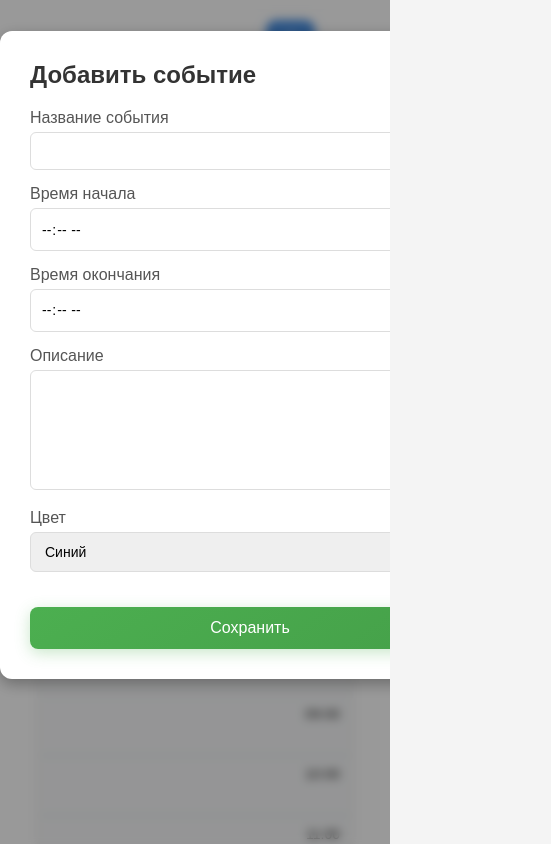
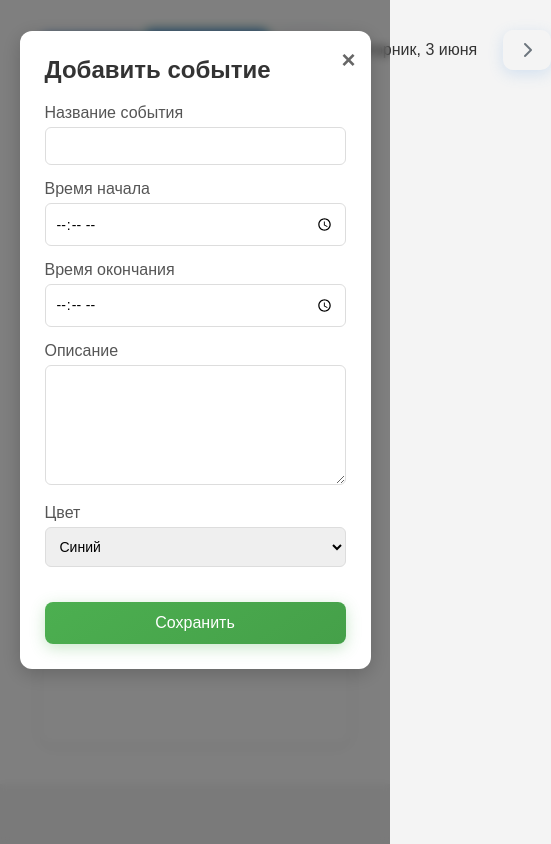
Before and after one commit to anisholak/todolist-js, a plain HTML site: page schedule.html in a window 390 px wide. Both pictures are taken after a click on the button "Добавить событие". Shown: the top 844 px of the page, 551 px wide, since content can reach past the window. Drawn offline with Linux system fonts and the light colour scheme.

Commit message:
Еще попытки исправить скролл времени и таск

```diff
--- a/schedule.css
+++ b/schedule.css
@@ -8,38 +8,42 @@
   --text-color: #333;
   --background-color: #f8f9fa;
   --border-color: #dee2e6;
+  --shadow-color: rgba(0, 0, 0, 0.1);
 }
 
+/* Основной контейнер расписания */
 .schedule-container {
   display: flex;
   margin: 20px;
   background: white;
   border-radius: 12px;
-    box-shadow: 0 2px 10px rgba(0, 0, 0, 0.1);
-    height: calc(100vh - 140px);
+  box-shadow: 0 2px 10px var(--shadow-color);
+  height: calc(100vh - 160px);
   overflow: hidden;
+  position: relative;
 }
 
+/* Колонка с временными слотами */
 .time-slots {
-    width: 100px;
+  width: 80px;
   border-right: 1px solid var(--border-color);
-    overflow-y: auto;
   background: var(--background-color);
-    position: sticky;
-    left: 0;
-    z-index: 10;
+  position: relative;
+  z-index: 2;
+  height: 1440px; /* 24 часа × 60 минут */
 }
 
 .time-slot {
-    height: 60px;
-    padding: 10px;
+  height: 60px; /* 1 час */
+  padding: 10px 5px;
   text-align: right;
   color: var(--text-color);
-    font-size: 14px;
-    border-bottom: 1px solid var(--border-color);
+  font-size: 13px;
   position: relative;
+  box-sizing: border-box;
 }
 
+/* Контейнер для событий */
 .events-container {
   flex: 1;
   overflow-y: auto;
@@ -47,30 +51,42 @@
   background: white;
 }
 
+/* Внутренний контейнер событий (обеспечивает прокрутку) */
+.events-content {
+  position: relative;
+  height: 1440px; /* 24 часа × 60 минут */
+  width: 100%;
+}
+
+/* Стили для событий */
 .event {
   position: absolute;
   left: 10px;
   right: 10px;
-    padding: 10px;
+  padding: 8px 12px;
   border-radius: 6px;
   cursor: pointer;
-    transition: transform 0.2s ease;
   box-sizing: border-box;
+  overflow: hidden;
+  transition: transform 0.2s ease, box-shadow 0.2s ease;
+  z-index: 1;
 }
 
 .event:hover {
-    transform: translateY(-2px);
-    box-shadow: 0 4px 8px rgba(0, 0, 0, 0.1);
+  transform: translateY(-1px);
+  box-shadow: 0 3px 8px rgba(0, 0, 0, 0.15);
+  z-index: 3 !important;
 }
 
+/* Цвета событий */
 .event.blue {
   background-color: #e3f2fd;
-    border-left: 4px solid #2196F3;
+  border-left: 4px solid #2196f3;
 }
 
 .event.green {
   background-color: #e8f5e9;
-    border-left: 4px solid #4CAF50;
+  border-left: 4px solid #4caf50;
 }
 
 .event.red {
@@ -88,36 +104,154 @@
   border-left: 4px solid #ff9800;
 }
 
-/* Остальные стили из предыдущей версии */
+/* Текст внутри событий */
+.event-title {
+  font-weight: 600;
+  font-size: 14px;
+  margin-bottom: 3px;
+  color: var(--text-color);
+  white-space: nowrap;
+  overflow: hidden;
+  text-overflow: ellipsis;
+}
+
+.event-time {
+  font-size: 12px;
+  color: var(--secondary-color);
+  margin-bottom: 5px;
+}
+
+.event-description {
+  font-size: 12px;
+  color: var(--text-color);
+  display: -webkit-box;
+  -webkit-line-clamp: 2;
+  -webkit-box-orient: vertical;
+  overflow: hidden;
+}
+
+/* Заголовок и навигация */
 .header {
   display: flex;
   justify-content: space-between;
   align-items: center;
-    margin-bottom: 20px;
-    min-height: 60px;
+  margin-bottom: 15px;
+  padding: 0 20px;
 }
 
 .home-btn {
+  display: flex;
+  align-items: center;
+  gap: 8px;
+  padding: 8px 16px;
   background: linear-gradient(135deg, var(--primary-color), var(--primary-color-dark));
   color: white;
+  text-decoration: none;
+  border-radius: 8px;
+  font-size: 14px;
+  font-weight: 500;
 }
 
+.header-actions {
+  display: flex;
+  align-items: center;
+  gap: 15px;
+}
+
+.date-navigation {
+  display: flex;
+  align-items: center;
+  gap: 10px;
+}
+
+.date-navigation button {
+  background: none;
+  border: none;
+  cursor: pointer;
+  color: var(--secondary-color);
+  transition: color 0.2s;
+}
+
+.date-navigation button:hover {
+  color: var(--primary-color);
+}
+
+.current-date {
+  font-weight: 500;
+  min-width: 150px;
+  text-align: center;
+}
+
+.add-event-btn {
+  background: linear-gradient(135deg, var(--accent-color), var(--accent-color-dark));
+  color: white;
+  border: none;
+  padding: 8px 16px;
+  border-radius: 8px;
+  cursor: pointer;
+  display: flex;
+  align-items: center;
+  gap: 8px;
+  font-size: 14px;
+}
+
+/* Модальное окно */
 .modal {
   display: none;
   position: fixed;
+  top: 0;
+  left: 0;
+  width: 100%;
+  height: 100%;
+  background: rgba(0, 0, 0, 0.5);
   z-index: 1000;
+  align-items: center;
+  justify-content: center;
+}
+
+.modal-content {
+  background: white;
+  padding: 25px;
+  border-radius: 12px;
+  width: 90%;
+  max-width: 500px;
+  box-shadow: 0 5px 20px rgba(0, 0, 0, 0.2);
+}
+
+.modal .close {
+  position: absolute;
+  top: 15px;
+  right: 15px;
+  font-size: 24px;
+  cursor: pointer;
 }
 
 /* Адаптивность */
 @media (max-width: 768px) {
   .schedule-container {
     flex-direction: column;
-        height: auto;
+    height: calc(100vh - 200px);
   }
+
   .time-slots {
     width: 100%;
     height: auto;
+    display: flex;
+    overflow-x: auto;
     border-right: none;
     border-bottom: 1px solid var(--border-color);
+    padding: 5px 0;
+  }
+
+  .time-slot {
+    width: 60px;
+    height: auto;
+    flex-shrink: 0;
+    text-align: center;
+    padding: 5px;
+  }
+
+  .events-container {
+    height: 100%;
   }
 }
```
Lines whose indentation alone changed are shown as unchanged.
